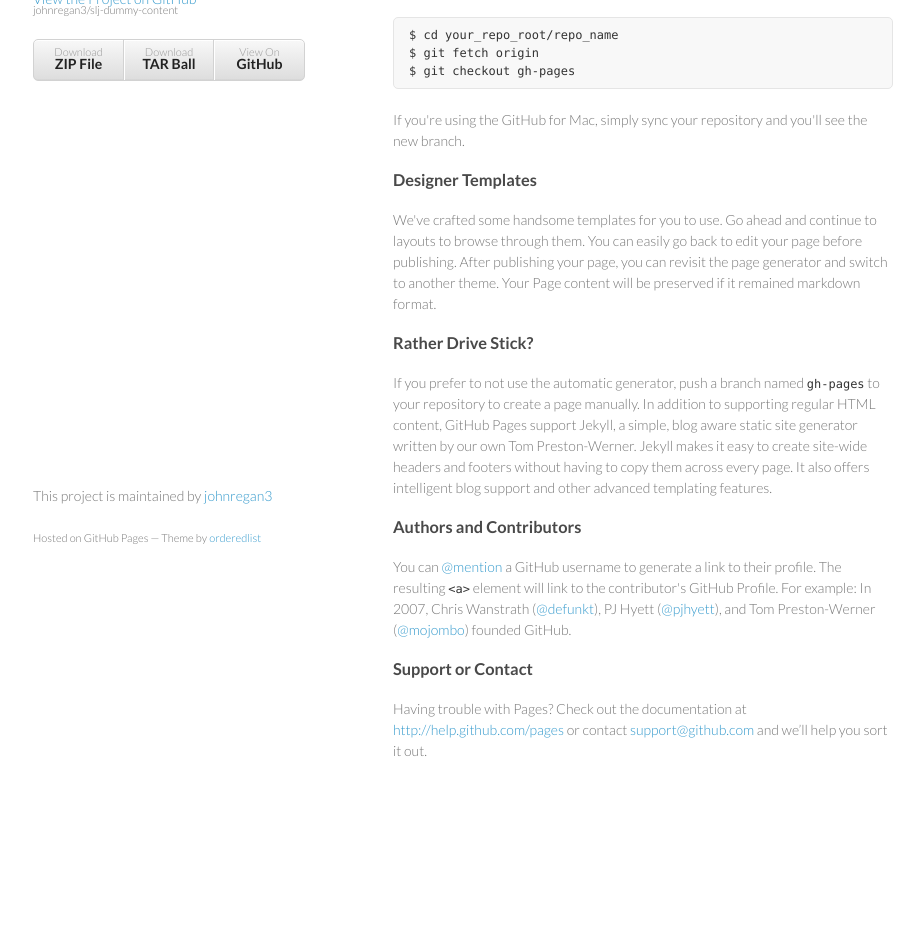
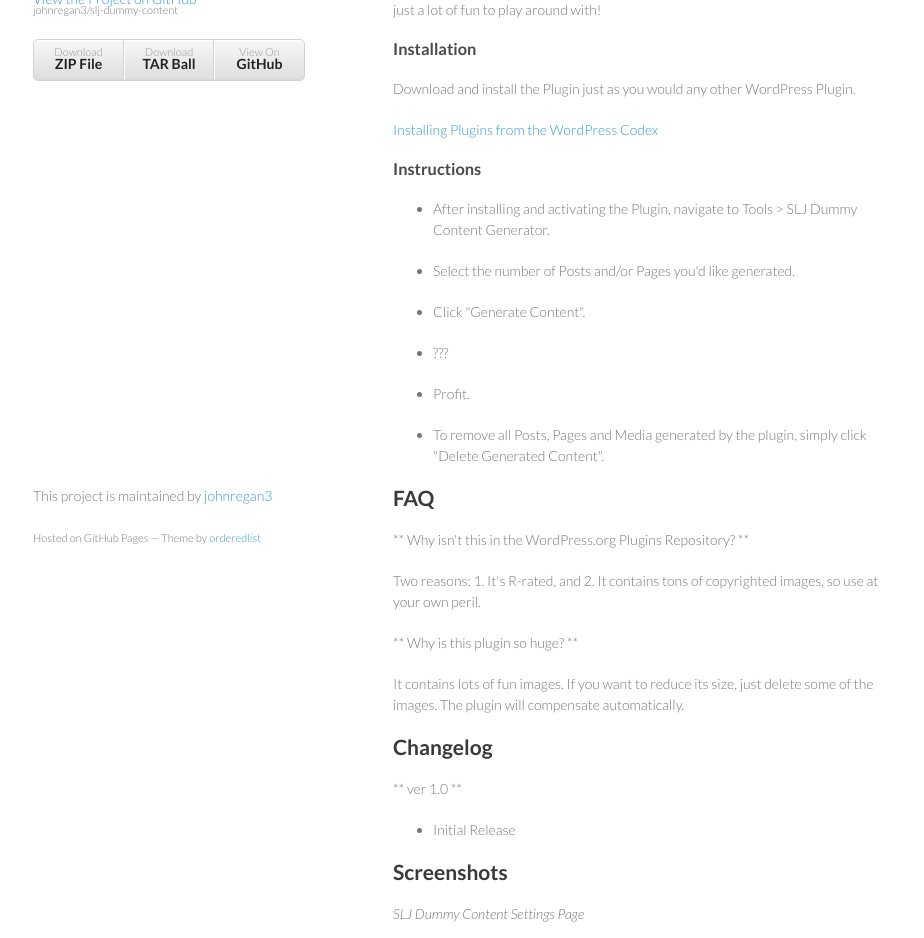
Before and after one commit to johnregan3/slj-dummy-content, a plain HTML site: page index.html in a window 1280 px wide. Shown: the part 183-1121 px from the top of the page, without its empty margins (177-1101 px from the left). Before the commit the page ends 1014 px from the top, so only its background shows below. Drawn offline with Linux system fonts and the light colour scheme.

```diff
--- a/index.html
+++ b/index.html
@@ -28,37 +28,68 @@
         </ul>
       </header>
       <section>
-        <h3>
-<a name="welcome-to-github-pages" class="anchor" href="#welcome-to-github-pages"><span class="octicon octicon-link"></span></a>Welcome to GitHub Pages.</h3>
+        <h1>
+<a name="samuel-l-jackson-dummy-content-generator-wordpress-plugin" class="anchor" href="#samuel-l-jackson-dummy-content-generator-wordpress-plugin"><span class="octicon octicon-link"></span></a>Samuel L. Jackson Dummy Content Generator WordPress Plugin</h1>
 
-<p>This automatic page generator is the easiest way to create beautiful pages for all of your projects. Author your page content here using GitHub Flavored Markdown, select a template crafted by a designer, and publish. After your page is generated, you can check out the new branch:</p>
-
-<pre><code>$ cd your_repo_root/repo_name
-$ git fetch origin
-$ git checkout gh-pages
-</code></pre>
-
-<p>If you're using the GitHub for Mac, simply sync your repository and you'll see the new branch.</p>
+<p>This simple Plugin creates random Posts/Pages with quotes from Samuel L. Jackson.  It's purpose is to help with debugging new themes and HTML elments, although it's just a lot of fun to play around with!</p>
 
 <h3>
-<a name="designer-templates" class="anchor" href="#designer-templates"><span class="octicon octicon-link"></span></a>Designer Templates</h3>
+<a name="installation" class="anchor" href="#installation"><span class="octicon octicon-link"></span></a>Installation</h3>
 
-<p>We've crafted some handsome templates for you to use. Go ahead and continue to layouts to browse through them. You can easily go back to edit your page before publishing. After publishing your page, you can revisit the page generator and switch to another theme. Your Page content will be preserved if it remained markdown format.</p>
+<p>Download and install the Plugin just as you would any other WordPress Plugin.</p>
+
+<p><a href="http://codex.wordpress.org/Managing_Plugins#Installing_Plugins" title="WordPress Codex: Installing Plugins">Installing Plugins from the WordPress Codex</a></p>
 
 <h3>
-<a name="rather-drive-stick" class="anchor" href="#rather-drive-stick"><span class="octicon octicon-link"></span></a>Rather Drive Stick?</h3>
+<a name="instructions" class="anchor" href="#instructions"><span class="octicon octicon-link"></span></a>Instructions</h3>
 
-<p>If you prefer to not use the automatic generator, push a branch named <code>gh-pages</code> to your repository to create a page manually. In addition to supporting regular HTML content, GitHub Pages support Jekyll, a simple, blog aware static site generator written by our own Tom Preston-Werner. Jekyll makes it easy to create site-wide headers and footers without having to copy them across every page. It also offers intelligent blog support and other advanced templating features.</p>
+<ul>
+<li><p>After installing and activating the Plugin, navigate to Tools &gt; SLJ Dummy Content Generator.</p></li>
+<li><p>Select the number of Posts and/or Pages you'd like generated.</p></li>
+<li><p>Click "Generate Content".</p></li>
+<li><p>???</p></li>
+<li><p>Profit.</p></li>
+<li><p>To remove all Posts, Pages and Media generated by the plugin, simply click "Delete Generated Content".</p></li>
+</ul><h2>
+<a name="faq" class="anchor" href="#faq"><span class="octicon octicon-link"></span></a>FAQ</h2>
 
-<h3>
-<a name="authors-and-contributors" class="anchor" href="#authors-and-contributors"><span class="octicon octicon-link"></span></a>Authors and Contributors</h3>
+<p>** Why isn't this in the WordPress.org Plugins Repository? **</p>
 
-<p>You can <a href="https://github.com/blog/821" class="user-mention">@mention</a> a GitHub username to generate a link to their profile. The resulting <code>&lt;a&gt;</code> element will link to the contributor's GitHub Profile. For example: In 2007, Chris Wanstrath (<a href="https://github.com/defunkt" class="user-mention">@defunkt</a>), PJ Hyett (<a href="https://github.com/pjhyett" class="user-mention">@pjhyett</a>), and Tom Preston-Werner (<a href="https://github.com/mojombo" class="user-mention">@mojombo</a>) founded GitHub.</p>
+<p>Two reasons:  1. It's R-rated, and 2. It contains tons of copyrighted images, so use at your own peril.</p>
 
-<h3>
-<a name="support-or-contact" class="anchor" href="#support-or-contact"><span class="octicon octicon-link"></span></a>Support or Contact</h3>
+<p>** Why is this plugin so huge? **</p>
 
-<p>Having trouble with Pages? Check out the documentation at <a href="http://help.github.com/pages">http://help.github.com/pages</a> or contact <a href="mailto:support@github.com">support@github.com</a> and we’ll help you sort it out.</p>
+<p>It contains lots of fun images.  If you want to reduce its size, just delete some of the images.  The plugin will compensate automatically.</p>
+
+<h2>
+<a name="changelog" class="anchor" href="#changelog"><span class="octicon octicon-link"></span></a>Changelog</h2>
+
+<p>** ver 1.0 **</p>
+
+<ul>
+<li>Initial Release</li>
+</ul><h2>
+<a name="screenshots" class="anchor" href="#screenshots"><span class="octicon octicon-link"></span></a>Screenshots</h2>
+
+<p><em>SLJ Dummy Content Settings Page</em></p>
+
+<p><img src="https://github.com/johnregan3/slj-dummy-content/blob/master/assets/screenshot-1.jpg?raw=true" alt="Settings Page"></p>
+
+<p><em>Preview of Blog listing</em></p>
+
+<p><img src="https://github.com/johnregan3/slj-dummy-content/blob/master/assets/screenshot-2.jpg?raw=true" alt="Blog Preview"></p>
+
+<h2>
+<a name="credits" class="anchor" href="#credits"><span class="octicon octicon-link"></span></a>Credits</h2>
+
+<p>This Plugin is written and maintained by johnregan3.</p>
+
+<ul>
+<li><p><a href="http://johnregan3.com">Personal Site</a></p></li>
+<li><p><a href="https://github.com/johnregan3">GitHub</a></p></li>
+<li><p><a href="http://profiles.wordpress.org/johnregan3">WordPress.org</a></p></li>
+<li><p><a href="https://twitter.com/johnregan3">Twitter</a></p></li>
+</ul>
       </section>
       <footer>
         <p>This project is maintained by <a href="https://github.com/johnregan3">johnregan3</a></p>
```
Also changed, not shown: params.json (+1 -1 lines).
